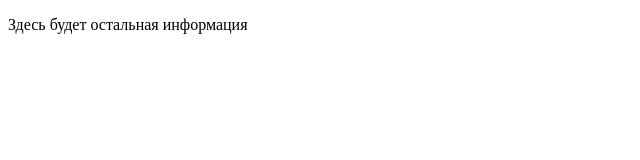
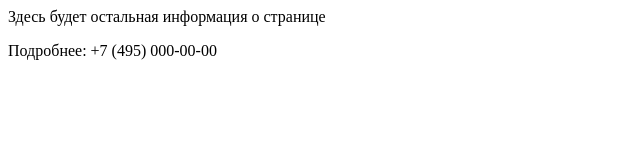
Before and after one commit to WebHeroSchool/HTMLGercovskaya, a plain HTML site: page index.html in a window 1280 px wide. Shown: the whole page, without its empty margins (0-640 px from the left). Drawn offline with Linux system fonts and the light colour scheme.

Commit message:
Правки в index.html

```diff
--- a/index.html
+++ b/index.html
@@ -3,8 +3,9 @@
 <head>
      <meta charset="utf-8">
      <title>Здесь будет заголовок страницы</title>
-</head>
-<body>
-     <p>Здесь будет остальная информация</p>
-</body>
-</html>
+   </head>
+   <body>
+      <hl>Здесь будет остальная информация о странице</hl>
+        <p>Подробнее: +7 (495) 000-00-00</p>
+   </body>
+   </html>
```
